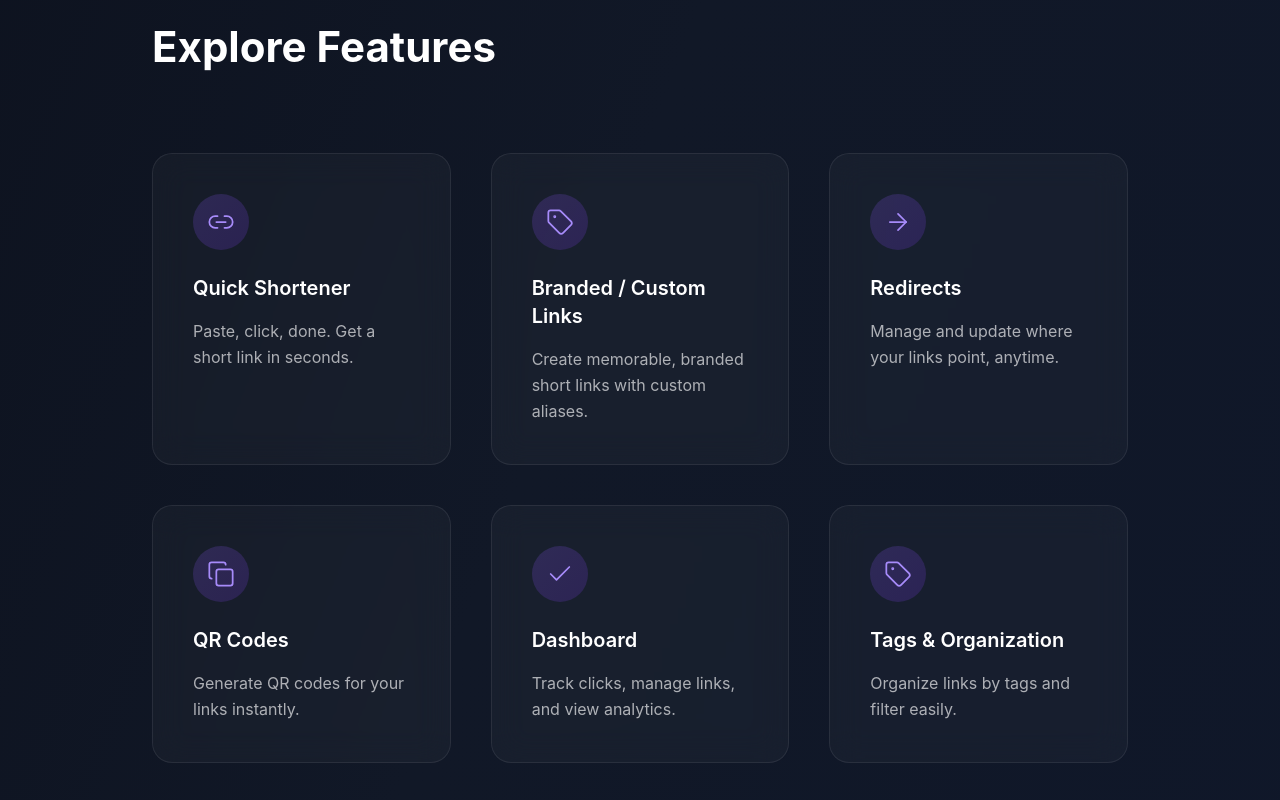
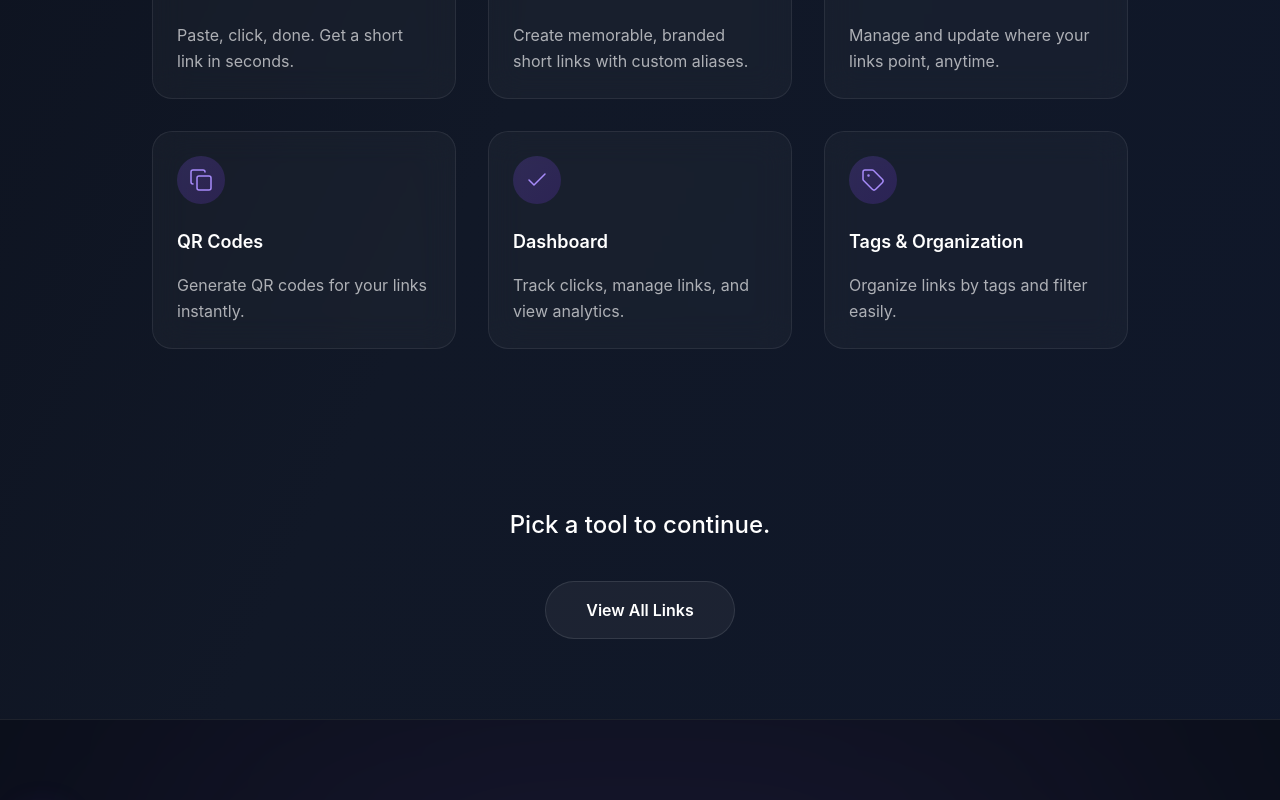
Before and after one commit to vaishnavijha12/LINKLY, a React (Vite) app in the folder frontend/: page / in a window 1280 px wide. Shown: the part 1500-2300 px from the top of the page. Built offline with nearby package versions, Linux system fonts and the light colour scheme; no server answers.

Commit message:
style: refine homepage layout and feature cards

```diff
--- a/frontend/src/components/FeatureCard.jsx
+++ b/frontend/src/components/FeatureCard.jsx
@@ -10,14 +10,14 @@ const FeatureCard = ({ title, description, icon: Icon, link, onClick, index = 0
             viewport={{ once: true, margin: "-50px" }}
             transition={{ duration: 0.5, delay: index * 0.1 }}
             whileHover={{ y: -8, scale: 1.02, transition: { duration: 0.2 } }}
-            className="group/card glass-panel p-10 rounded-3xl hover:border-accent/30 hover:shadow-glow-purple transition-all duration-200 h-full flex flex-col justify-between cursor-pointer relative overflow-hidden"
+            className="group/card glass-panel p-6 rounded-3xl hover:border-accent/30 hover:shadow-glow-purple transition-all duration-200 h-full flex flex-col justify-between cursor-pointer relative overflow-hidden"
         >
             <div className="relative z-10">
                 {/* Icon with circular gradient background */}
-                <div className="mb-6 w-14 h-14 rounded-full bg-gradient-to-br from-accent/20 to-accent-dark/20 flex items-center justify-center group-hover/card:shadow-glow-purple-sm transition-all duration-200">
-                    <Icon size={28} strokeWidth={1.5} className="text-accent-light group-hover/card:text-accent transition-colors duration-200" />
+                <div className="mb-6 w-12 h-12 rounded-full bg-gradient-to-br from-accent/20 to-accent-dark/20 flex items-center justify-center group-hover/card:shadow-glow-purple-sm transition-all duration-200">
+                    <Icon size={24} strokeWidth={1.5} className="text-accent-light group-hover/card:text-accent transition-colors duration-200" />
                 </div>
-                <h3 className="text-xl font-semibold text-white mb-4 group-hover/card:text-accent-light transition-colors duration-200">{title}</h3>
+                <h3 className="text-lg font-semibold text-white mb-4 group-hover/card:text-accent-light transition-colors duration-200">{title}</h3>
                 <p className="text-secondary text-base leading-relaxed group-hover/card:text-white/80 transition-colors duration-200">{description}</p>
             </div>
 
--- a/frontend/src/pages/Home.jsx
+++ b/frontend/src/pages/Home.jsx
@@ -304,7 +304,7 @@ const Home = () => {
             {/* Continue with existing sections below */}
             <div className="relative z-10 max-w-5xl mx-auto px-6">
                 {/* SECTION 2: CONTEXT */}
-                <section className="py-40 flex flex-col items-center text-center">
+                <section className="py-20 flex flex-col items-center text-center">
                     <h2 className="text-section md:text-section-lg font-semibold mb-6 text-white">
                         This is more than a short link.
                     </h2>
@@ -315,14 +315,14 @@ const Home = () => {
                 </section>
 
                 {/* SECTION 3: EXPLORE FEATURES */}
-                <section className="py-40">
-                    <div className="mb-20">
+                <section className="py-20">
+                    <div className="mb-12">
                         <h2 className="text-section md:text-section-lg font-semibold text-white">
                             Explore Features
                         </h2>
                     </div>
 
-                    <div className="grid grid-cols-1 md:grid-cols-2 lg:grid-cols-3 gap-10">
+                    <div className="grid grid-cols-1 md:grid-cols-2 lg:grid-cols-3 gap-8">
                         {features.map((feature, index) => (
                             <FeatureCard key={index} {...feature} index={index} />
                         ))}
@@ -330,7 +330,7 @@ const Home = () => {
                 </section>
 
                 {/* SECTION 4: QUICK ACCESS / FLOW */}
-                <section className="py-40 flex flex-col items-center text-center">
+                <section className="py-20 flex flex-col items-center text-center">
                     <h3 className="text-2xl font-medium text-white mb-10">Pick a tool to continue.</h3>
                     <div className="flex gap-5">
                         <Link
```
Also changed, not shown: 1 other file (tests, documents, lock files or other folders).
